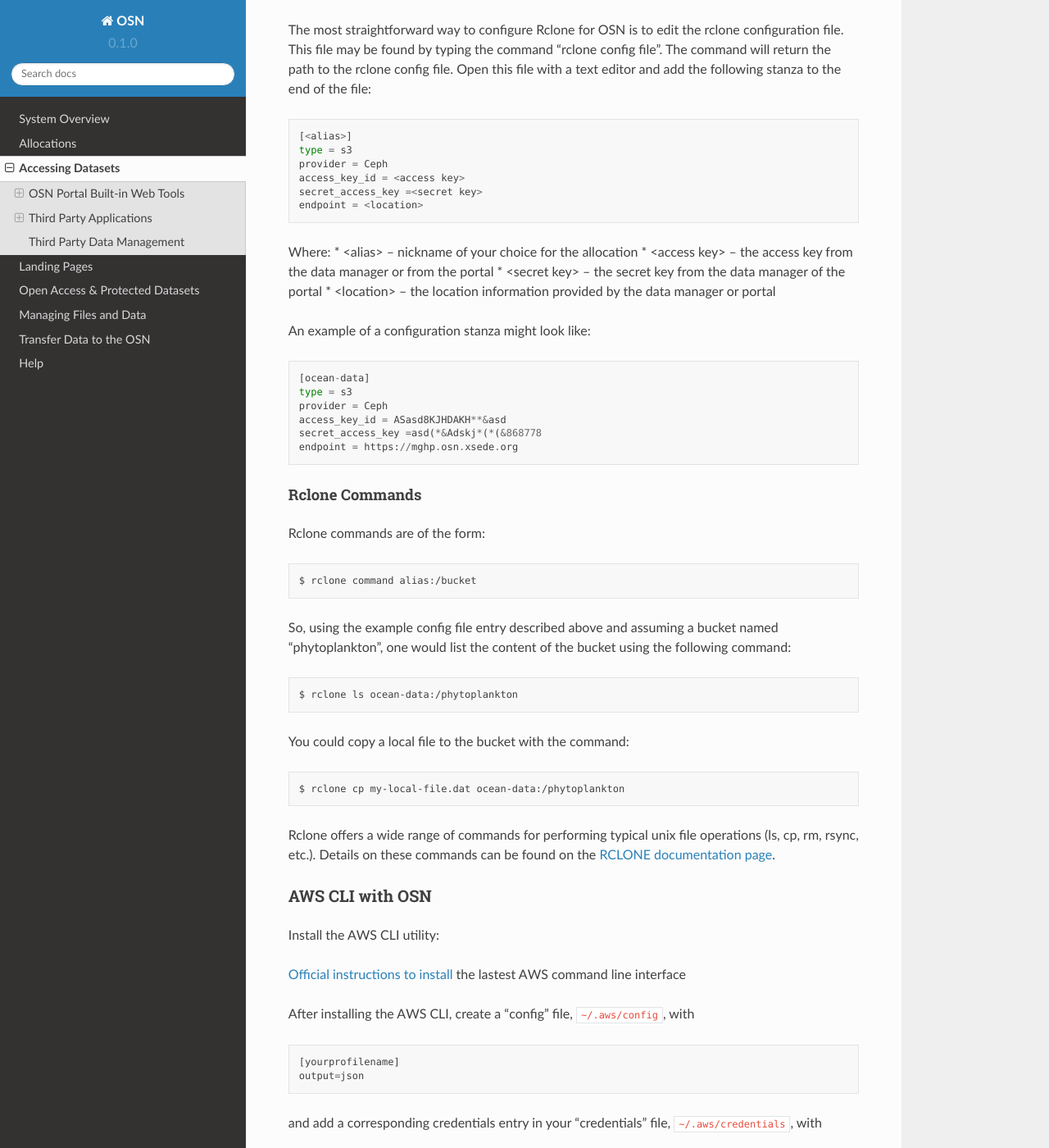
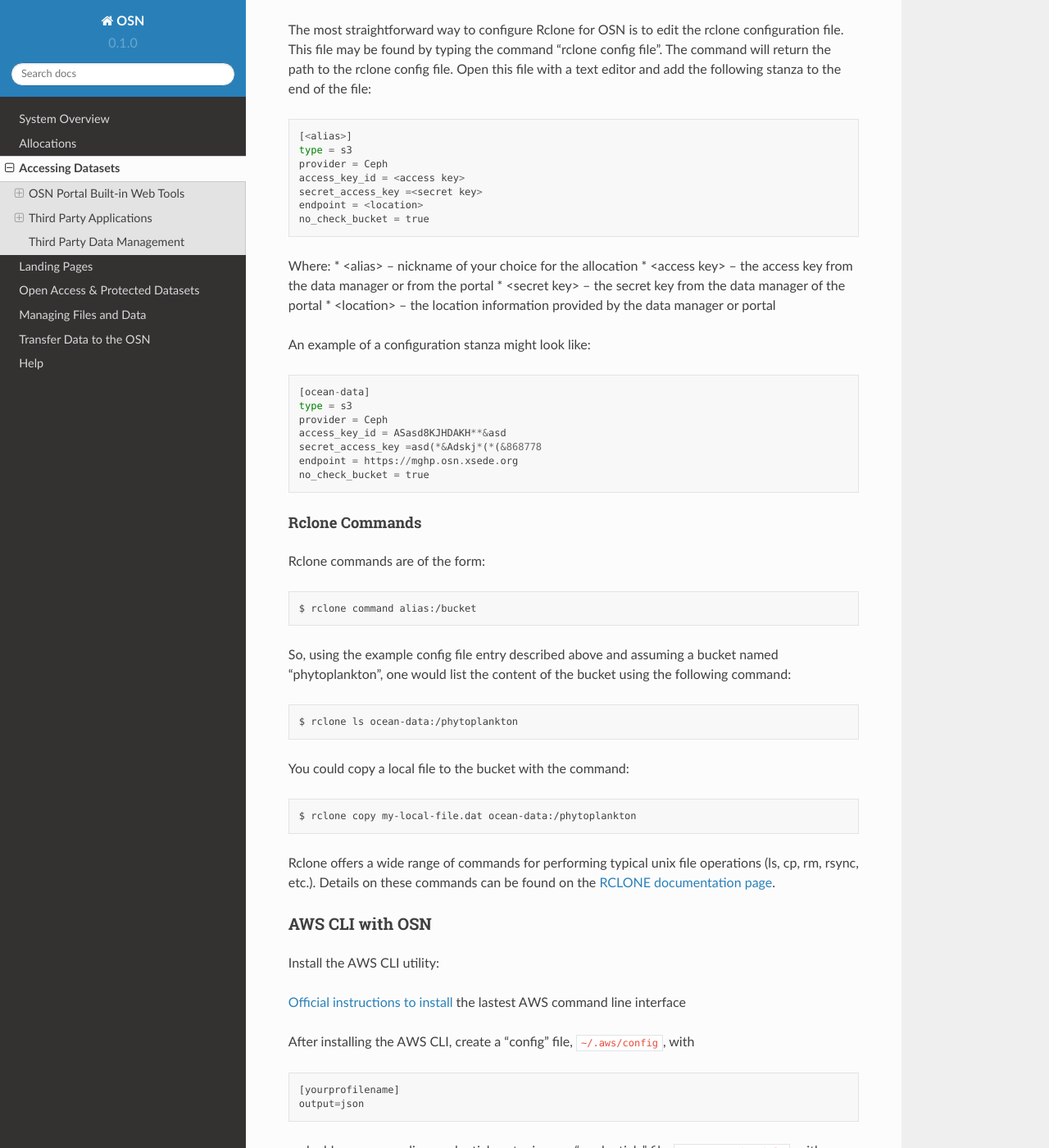
Before and after one commit to OpenStorageNetwork/rtd-osn, a Sphinx documentation site: the page built from docs/source/accessing-datasets.rst, in a window 1280 px wide and 1400 px high, scrolled down 8400 px. Shown: the whole window at 82% size. Built offline with Sphinx 7.4.7 and the Read the Docs theme 2.0.0, drawn with Linux system fonts in a browser that asks for light colours.

Commit message:
Update accessing-datasets.rst
You need "no_check_bucket = true", and for rclone, it is "copy" not "cp".

```diff
--- a/docs/source/accessing-datasets.rst
+++ b/docs/source/accessing-datasets.rst
@@ -294,6 +294,7 @@ Open this file with a text editor and add the following stanza to the end of the
 	access_key_id = <access key>
 	secret_access_key =<secret key>
 	endpoint = <location>
+	no_check_bucket = true
 
 Where:
 * <alias> – nickname of your choice for the allocation
@@ -309,6 +310,7 @@ An example of a configuration stanza might look like: ::
 	access_key_id = ASasd8KJHDAKH**&asd
 	secret_access_key =asd(*&Adskj*(*(&868778
 	endpoint = https://mghp.osn.xsede.org
+	no_check_bucket = true
 
 
 Rclone Commands
@@ -324,7 +326,7 @@ one would list the content of the bucket using the following command: ::
 
 You could copy a local file to the bucket with the command: ::
 
-	$ rclone cp my-local-file.dat ocean-data:/phytoplankton
+	$ rclone copy my-local-file.dat ocean-data:/phytoplankton
 
 Rclone offers a wide range of commands for performing typical unix file operations (ls, cp, rm, rsync, etc.).
 Details on these commands can be found on the `RCLONE documentation page <https://rclone.org/docs/>`_.
```
